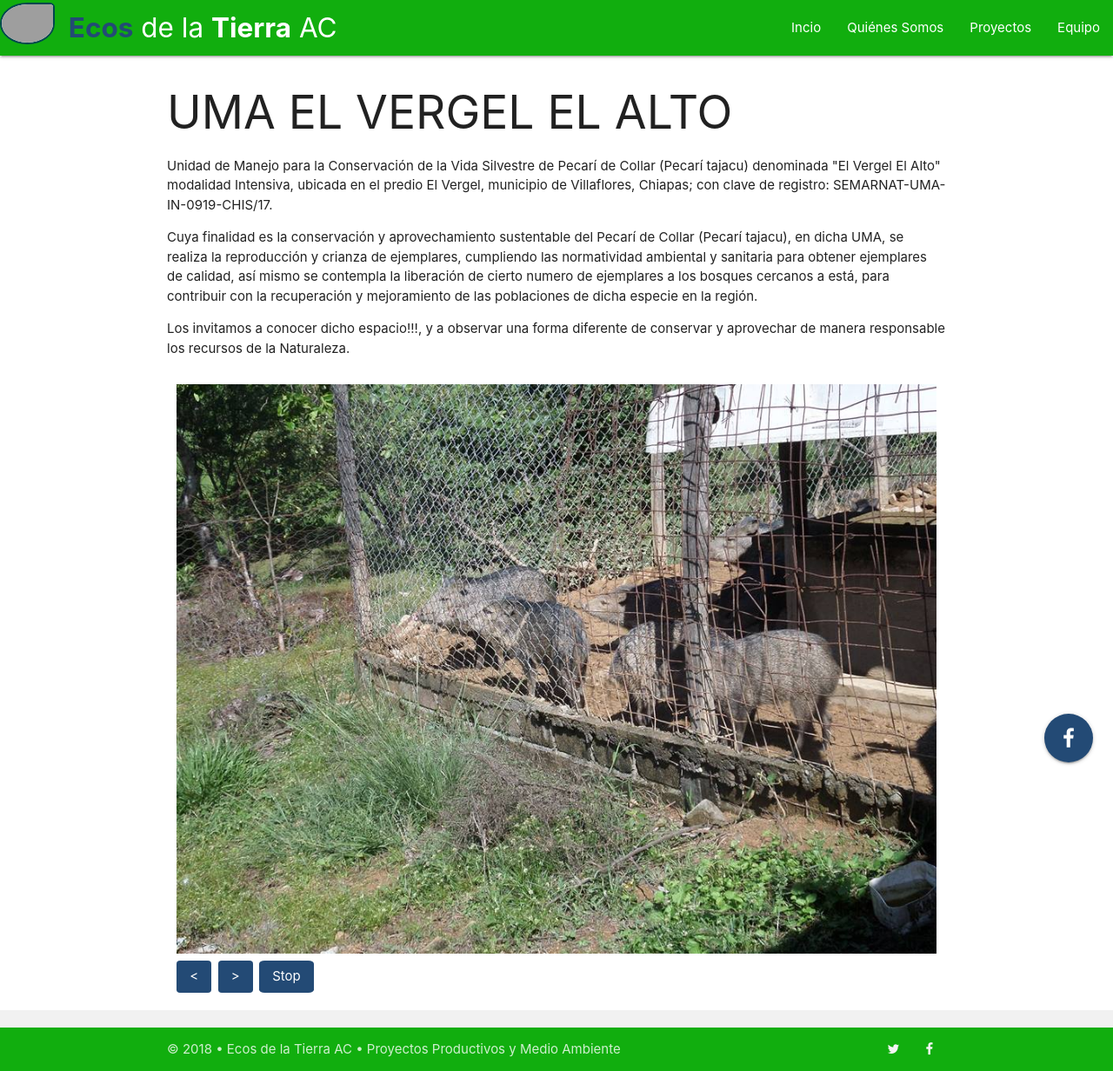
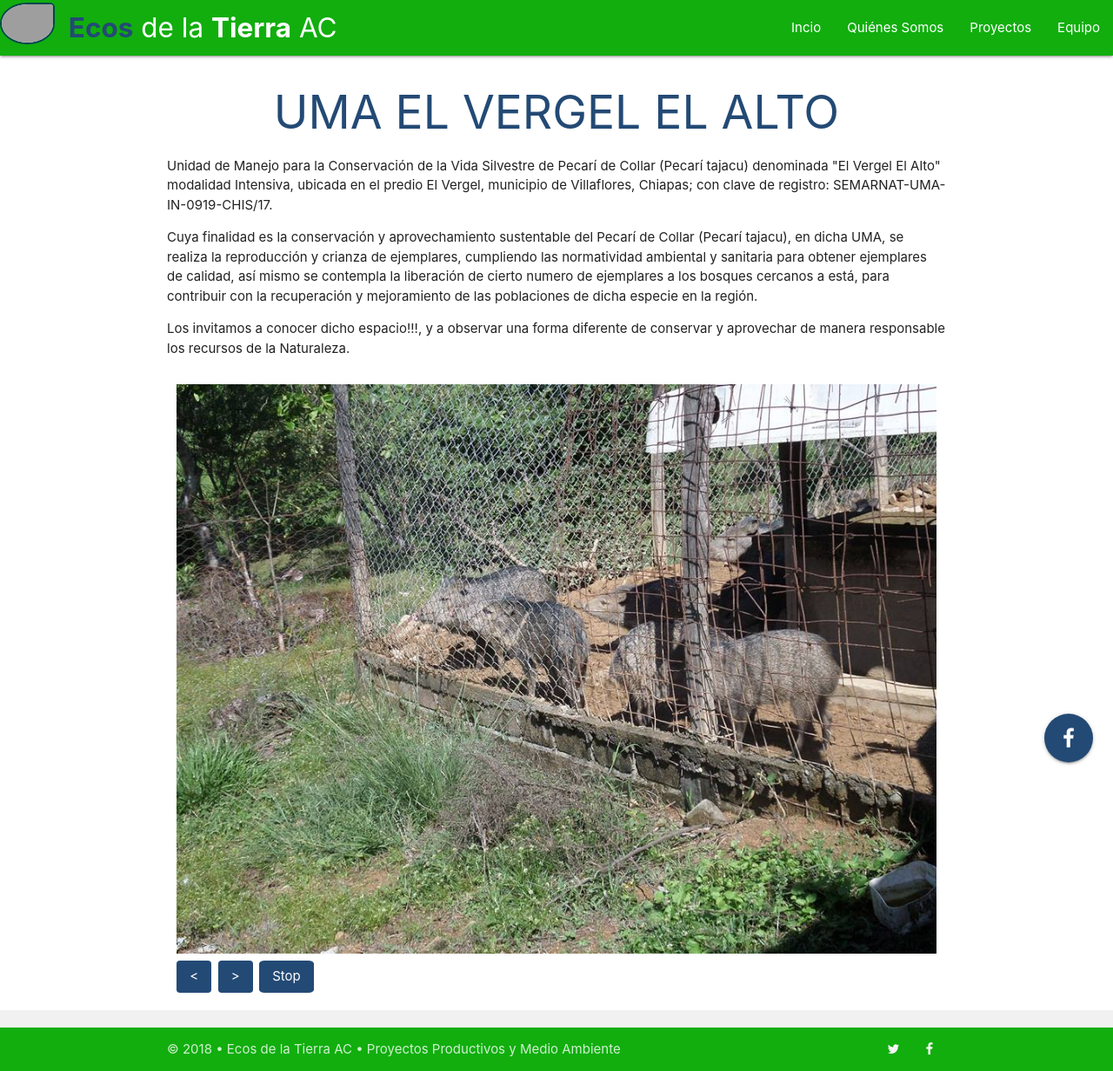
Before and after one commit to CarbajalFdez/EcosAC, a Jekyll site: the page built from _posts/2018-10-16-uma-el-vergel-el-alto.html, in a window 1280 px wide. Shown: the whole page at 87% size. Built offline with Jekyll 4.4.1, drawn with Linux system fonts in a browser that asks for light colours; grey boxes are pictures that could not be loaded.

Commit message:
Update card.html

```diff
--- a/_layouts/card.html
+++ b/_layouts/card.html
@@ -5,7 +5,7 @@
 <body>
 {% include header.html %}
 <div class="container">
-<h2>{{ page.title }}</h2>
+<h2 class="center azul-ecos-text">{{ page.title }}</h2>
 {{ content }}
 </div>
 <!-- S L I D E R -->
```
